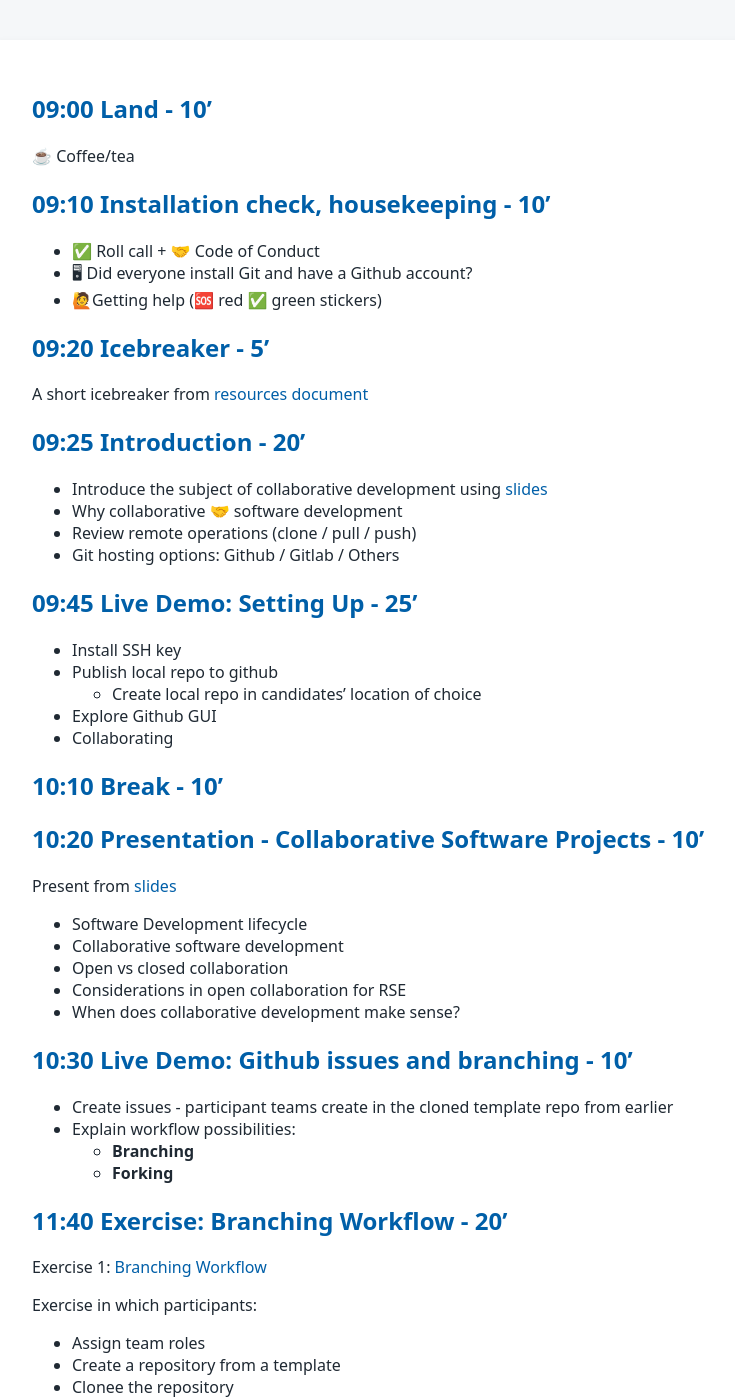
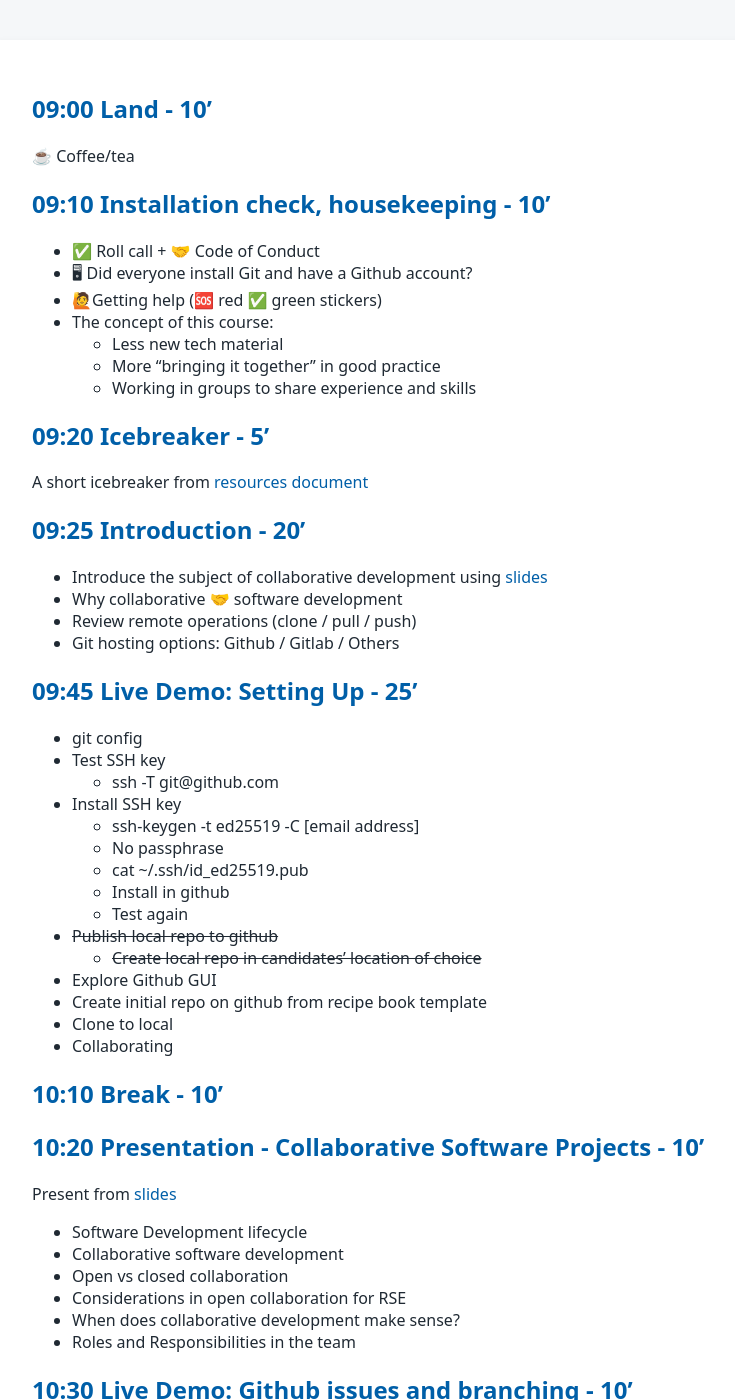
Before and after one commit to tu-delft-library/collaborative_software_development, a Jekyll site: the page built from material_for_trainers/lesson_plan.md, in a window 1280 px wide and 1400 px high. Shown: the whole window, without its empty margins (108-843 px from the left). Built offline with Jekyll 4.4.1, drawn with Linux system fonts in a browser that asks for light colours; our own code applies the rules of GitHub Pages for plain Markdown files; some of the changed text lies outside the part shown.

Commit message:
Some more detail in notes for intro, and initial github steps

```diff
--- a/material_for_trainers/lesson_plan.md
+++ b/material_for_trainers/lesson_plan.md
@@ -5,6 +5,10 @@
 - ✅ Roll call + 🤝 Code of Conduct
 - 🖥 Did everyone install Git and have a Github account?
 - 🙋Getting help (🆘 red  ✅ green stickers)
+- The concept of this course:
+  - Less new tech material
+  - More "bringing it together" in good practice
+  - Working in groups to share experience and skills
 
 ## 09:20 Icebreaker - 5'
 A short icebreaker from [resources document](https://tud365.sharepoint.com/:w:/r/sites/ResearchDataServices/Gedeelde%20documenten/Training/Research_Software_Training/lesson_plans/resources/resources.docx?d=waea671d7fc6a46d5b5c068fc19f41940&csf=1&web=1&e=f2QYgy)
@@ -16,17 +20,27 @@ A short icebreaker from [resources document](https://tud365.sharepoint.com/:w:/r
 - Git hosting options: Github / Gitlab / Others
 
 ## 09:45 Live Demo: Setting Up - 25'
+
+- git config
+- Test SSH key
+  - ssh -T git@github.com
 - Install SSH key
-- Publish local repo to github
-  - Create local repo in candidates' location of choice
+  - ssh-keygen -t ed25519 -C [email address]
+  - No passphrase
+  - cat ~/.ssh/id_ed25519.pub
+  - Install in github
+  - Test again
+- ~~Publish local repo to github~~
+  - ~~Create local repo in candidates' location of choice~~
 - Explore Github GUI
+- Create initial repo on github from recipe book template
+- Clone to local
 - Collaborating
 
 ## 10:10 Break - 10'
 
 ## 10:20 Presentation - Collaborative Software Projects - 10'
 
-[//]: # (TODO slides)
 
 Present from [slides](https://tud365.sharepoint.com/:p:/r/sites/ResearchDataServices/_layouts/15/Doc2.aspx?action=edit&sourcedoc=%7B06a41ff9-049e-480e-a180-dbef81488b8c%7D&wdOrigin=TEAMS-MAGLEV.teamsSdk_ns.rwc&wdExp=TEAMS-TREATMENT&wdhostclicktime=1774444252296&web=1)
 
@@ -35,16 +49,20 @@ Present from [slides](https://tud365.sharepoint.com/:p:/r/sites/ResearchDataServ
 - Open vs closed collaboration
 - Considerations in open collaboration for RSE
 - When does collaborative development make sense?
+- Roles and Responsibilities in the team
 
 ## 10:30 Live Demo: Github issues and branching - 10'
+- Add collaborators (i.e. co-trainer) to demo repository in github
 - Create issues - participant teams create in the cloned template repo from earlier
+  - Navigate to repo in github
+  - Click on 'Issues'
+  - Click 'New Issue' and follow workflow
 - Explain workflow possibilities:
     - **Branching**
     - **Forking**
 
 ## 11:40 Exercise: Branching Workflow - 20'
 
-[//]: # (Consider a new template repo - probaby not necessary here)
 
 Exercise 1: [Branching Workflow](../material_for_participants/exercises.md)
 
```
Also changed, not shown: images/slides_branching_workflow_1.png (added), images/slides_branching_workflow_2.png (added).
